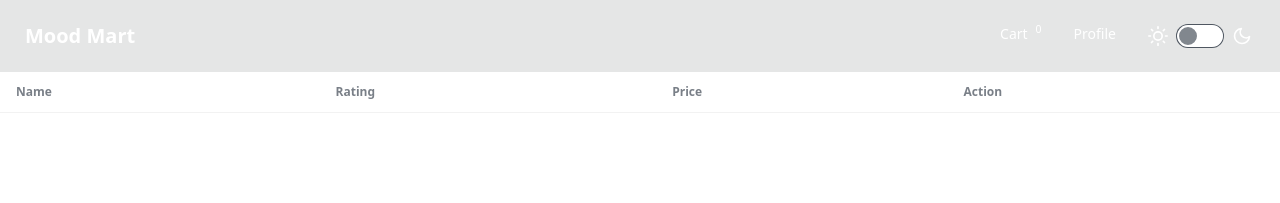
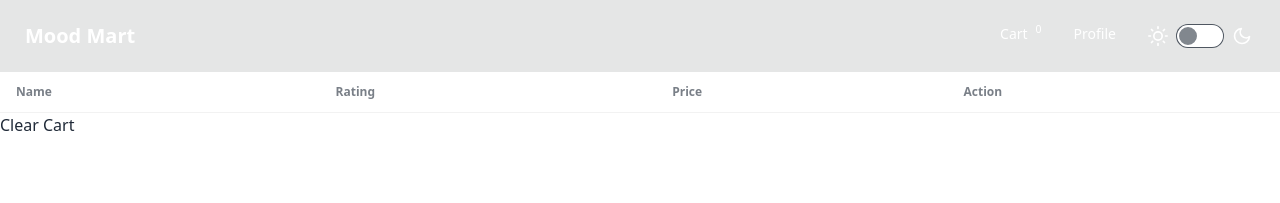
Before and after one commit to HannanIbnFurqan/e-commerce-fullStack, a React (Vite) app in the folder e-commerce/: page /Cart in a window 1280 px wide. Shown: the top 203 px of the page. Built offline with nearby package versions, Linux system fonts and the light colour scheme.

Commit message:
built clear cart functionality

```diff
--- a/e-commerce/src/Cart.jsx
+++ b/e-commerce/src/Cart.jsx
@@ -1,11 +1,13 @@
 import React from 'react';
 import { useSelector } from 'react-redux';
-
+import { useDispatch } from 'react-redux';
+import { clearCart } from './utility/store/CartSlice';
 import CartRow from './CartRow';
 
 function Cart() {
   const CartItems = useSelector((store) => store.cart.items);
   console.log("Cart Items = ", CartItems);
+  const dispatch = useDispatch()
 
   return (
     <div className="overflow-x-auto">
@@ -25,6 +27,9 @@ function Cart() {
           ))}
         </tbody>
       </table>
+      <div>
+        <button  onClick={()=> dispatch(clearCart())}>Clear Cart</button>
+      </div>
     </div>
   );
 }
```
